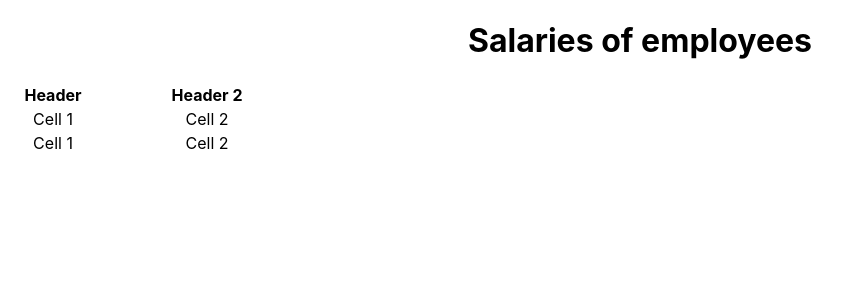
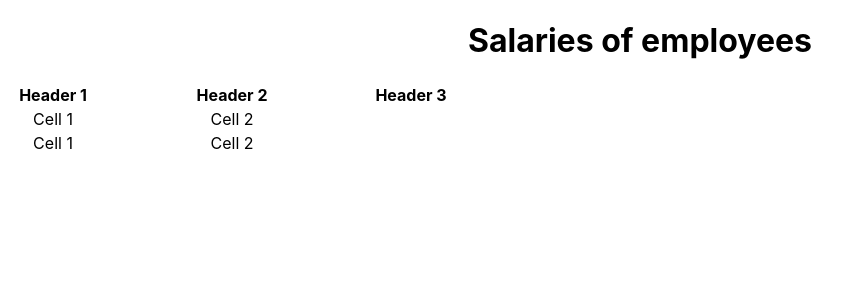
Before and after one commit to wasikjaroslawnet/dreryk-table, a React (Create React App) app: page / in a window 1280 px wide. Shown: the top 300 px of the page, without its empty margins (0-854 px from the left). Built offline with nearby package versions, Linux system fonts and the light colour scheme.

Commit message:
Table headers component with iterator

```diff
--- a/src/components/samples/SalariesEmployeesTable.tsx
+++ b/src/components/samples/SalariesEmployeesTable.tsx
@@ -18,7 +18,11 @@ const columns: TableColumnsConfiguration = [
     },
     {
         name: 'Header 2',
-        width: 200
+        width: 250
+    },
+    {
+        name: 'Header 3',
+        width: 100
     }
 ];
 
--- a/src/components/table/Table.tsx
+++ b/src/components/table/Table.tsx
@@ -1,9 +1,9 @@
 import React from 'react';
 import styled from 'styled-components'
-import {TableHeader} from './TableHeader';
 import {TableRow} from './TableRow';
 import {TableColumnsConfiguration} from '../../types/TableColumnsConfiguration';
 import {TableCell} from './TableCell';
+import {TableHeaders} from './TableHeaders';
 
 export type TableProps = {
     readonly columnsConfig: TableColumnsConfiguration;
@@ -17,8 +17,7 @@ export function Table(props: TableProps) {
         <StyledTable>
             <thead>
                 <TableRow>
-                    <TableHeader colWidth={100} onClick={() => console.log('sort')}>Header</TableHeader>
-                    <TableHeader colWidth={200} onClick={() => console.log('sort')}>Header 2</TableHeader>
+                    <TableHeaders columnsConfig={props.columnsConfig} />
                 </TableRow>
             </thead>
             <tbody>
--- /dev/null
+++ b/src/components/table/TableHeaders.tsx
@@ -0,0 +1,20 @@
+import React from 'react';
+import {TableColumnsConfiguration} from '../../types/TableColumnsConfiguration';
+import {TableHeader} from './TableHeader';
+
+type TableHeadersProps = {
+    readonly columnsConfig: TableColumnsConfiguration;
+}
+
+export function TableHeaders(props: TableHeadersProps) {
+    return (
+        <>
+            {props.columnsConfig.map((config) => (
+                <TableHeader key={config.name} onClick={() => console.log('sort')}
+                             colWidth={config.width}>
+                    {config.name}
+                </TableHeader>
+            ))}
+        </>
+    )
+}
```
